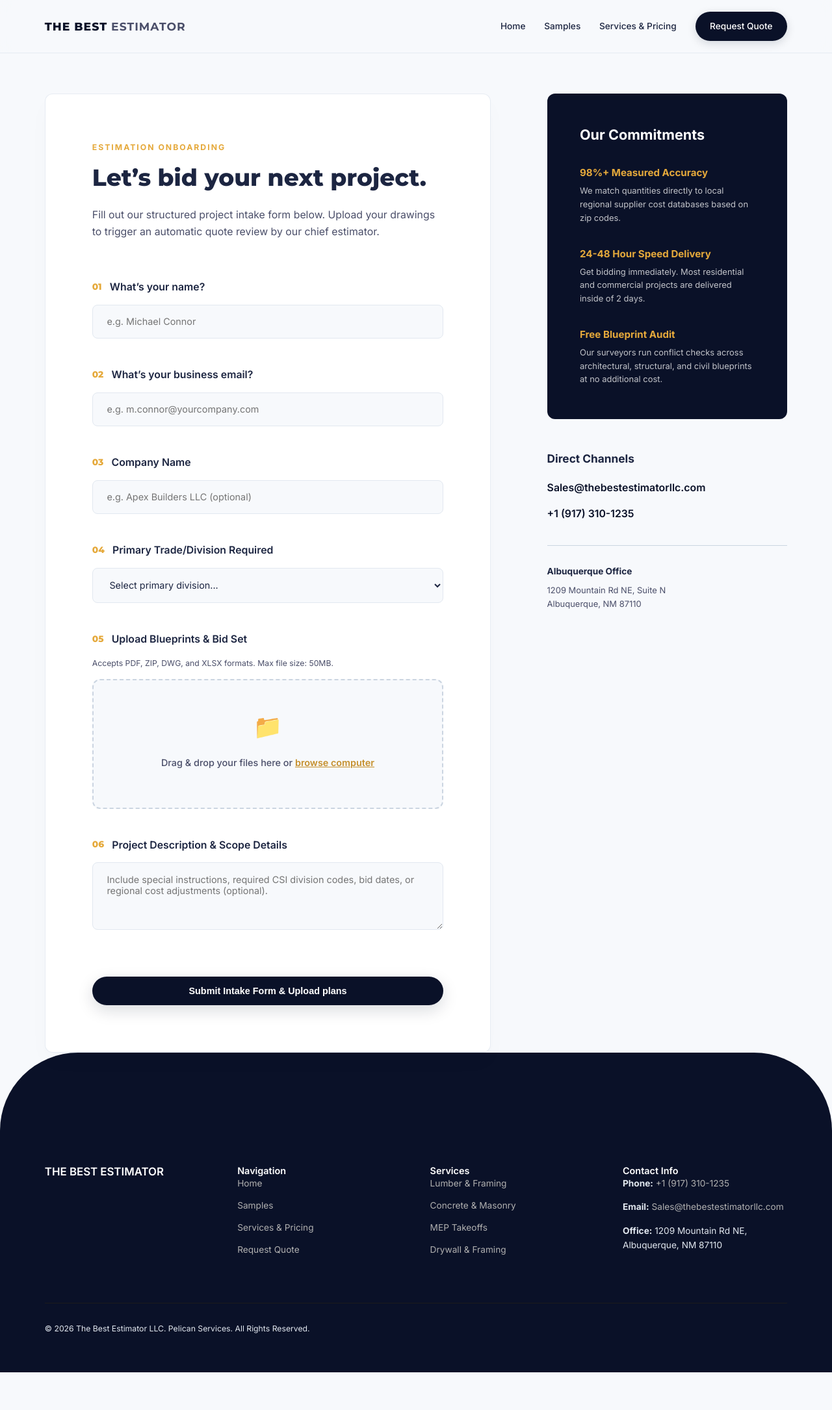
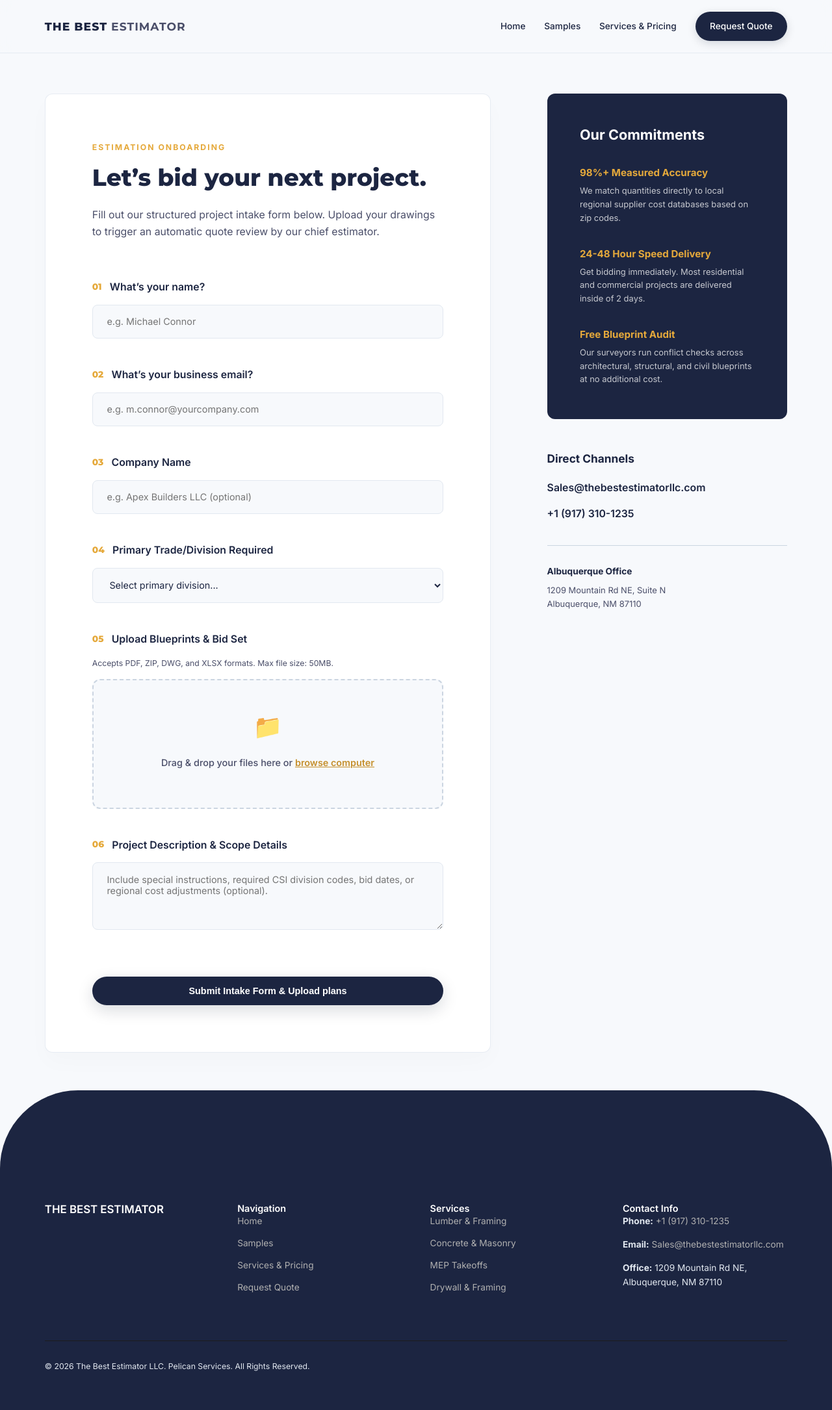
Before and after one commit to abdullahfazal969-alt/TheBestEstimatorLLC, a Flask app: page /contact in a window 1280 px wide. Shown: the whole page at 65% size. Before the commit the page ends 2112 px from the top, so only its background shows below. Run offline with Flask 3, Linux system fonts and the light colour scheme; some libraries are stand-ins or nearby versions.

Commit message:
style: add consistent bottom padding for footer clearance

```diff
--- a/static/css/style.css
+++ b/static/css/style.css
@@ -4,21 +4,21 @@
 
 :root {
     /* Fonts */
-    --font-sans: 'Inter', sans-serif;
-    --font-heading: 'Montserrat', sans-serif;
+    --font-sans: "Inter", sans-serif;
+    --font-heading: "Montserrat", sans-serif;
 
     /* Colors */
-    --color-primary: #0A1128;      /* Oxford Blue - Trust/Brand */
-    --color-accent: #E5A93B;       /* Construction Gold - Highlights/Action */
-    --color-accent-hover: #C58F2B; /* Darker Gold for Hover */
-    --color-bg: #F7F9FC;           /* Soft Ice Gray background */
-    --color-surface: #FFFFFF;      /* Pure White for cards/containers */
-    --color-text-dark: #1C2541;    /* Slate Navy for headlines */
-    --color-text-muted: #4A4E69;   /* Cool Grey for body copy */
+    --color-primary: #1c2541; /* Oxford Blue - Trust/Brand */
+    --color-accent: #e5a93b; /* Construction Gold - Highlights/Action */
+    --color-accent-hover: #c58f2b; /* Darker Gold for Hover */
+    --color-bg: #f7f9fc; /* Soft Ice Gray background */
+    --color-surface: #ffffff; /* Pure White for cards/containers */
+    --color-text-dark: #1c2541; /* Slate Navy for headlines */
+    --color-text-muted: #4a4e69; /* Cool Grey for body copy */
 
     /* Footer Palette (Hugo Inspired) */
-    --color-footer-bg: #050505;    /* Eerie Black */
-    --color-footer-text: #B0B0B0;  /* Muted Silver */
+    --color-footer-bg: #050505; /* Eerie Black */
+    --color-footer-text: #b0b0b0; /* Muted Silver */
 
     /* Global Spacing & Layout */
     --max-width: 1200px;
@@ -54,11 +54,11 @@ body {
     background: var(--color-bg);
 }
 ::-webkit-scrollbar-thumb {
-    background: #CBD5E1;
+    background: #cbd5e1;
     border-radius: 4px;
 }
 ::-webkit-scrollbar-thumb:hover {
-    background: #94A3B8;
+    background: #94a3b8;
 }
 
 /* Container */
@@ -283,11 +288,13 @@ h1, h2, h3, h4, h5, h6 {
     text-align: left; /* Keep text left-aligned inside grid columns */
 }
 
-.footer-info h3, .footer-links-col h4 {
-    color: #FFFFFF;
-}
-
-.footer-links-col a, .footer-links-col span {
+.footer-info h3,
+.footer-links-col h4 {
+    color: #ffffff;
+}
+
+.footer-links-col a,
+.footer-links-col span {
     display: block;
     color: var(--color-footer-text);
     text-decoration: none;
@@ -1194,7 +1205,7 @@ h1, h2, h3, h4, h5, h6 {
 }
 
 .contact-page-main {
-    padding: 5rem 0 8rem;
+    padding: 5rem 0 12rem; /* Increased bottom padding */
     background-color: var(--color-bg);
 }
 
```
Also changed, not shown: other parts of static/css/style.css (+52 -42 lines).
